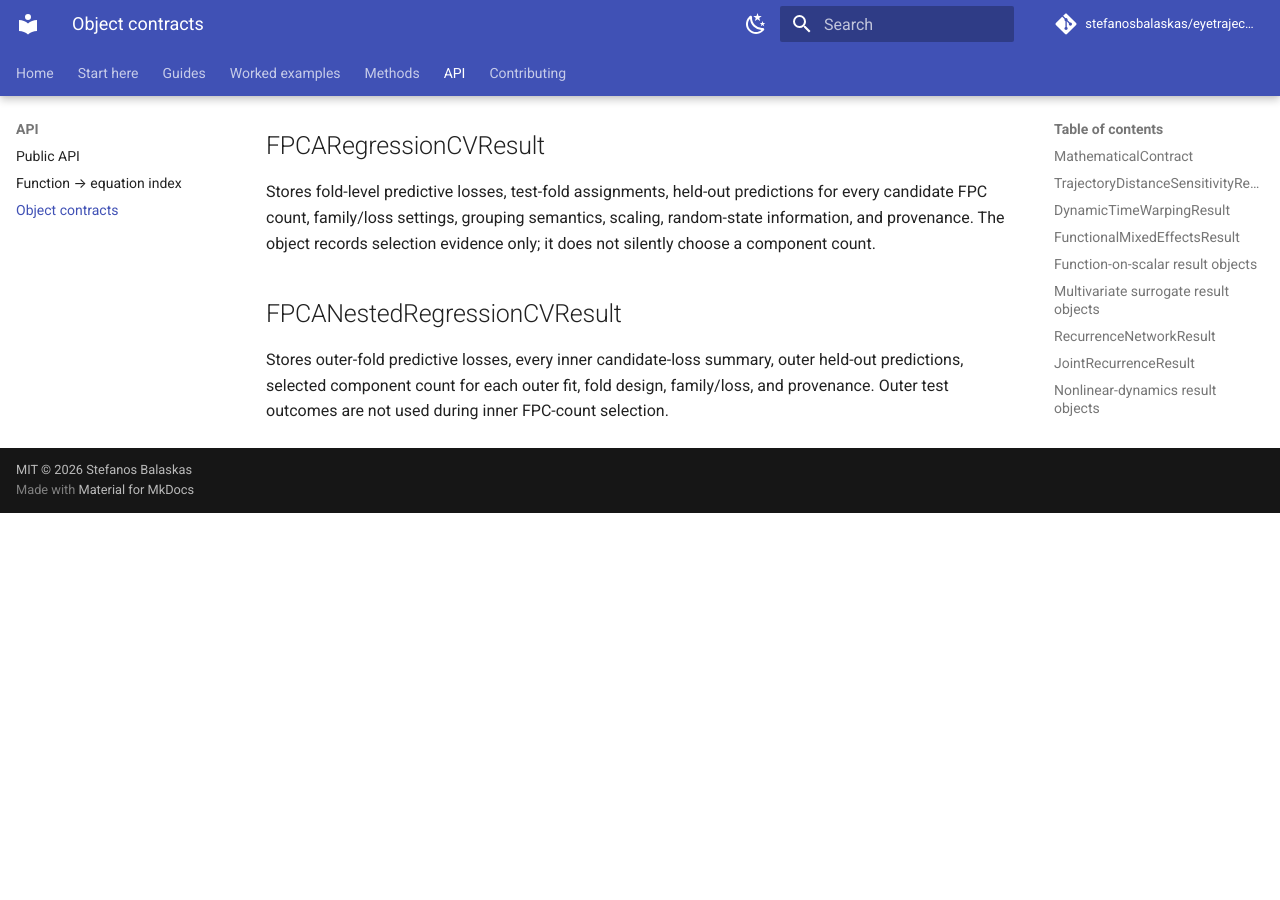
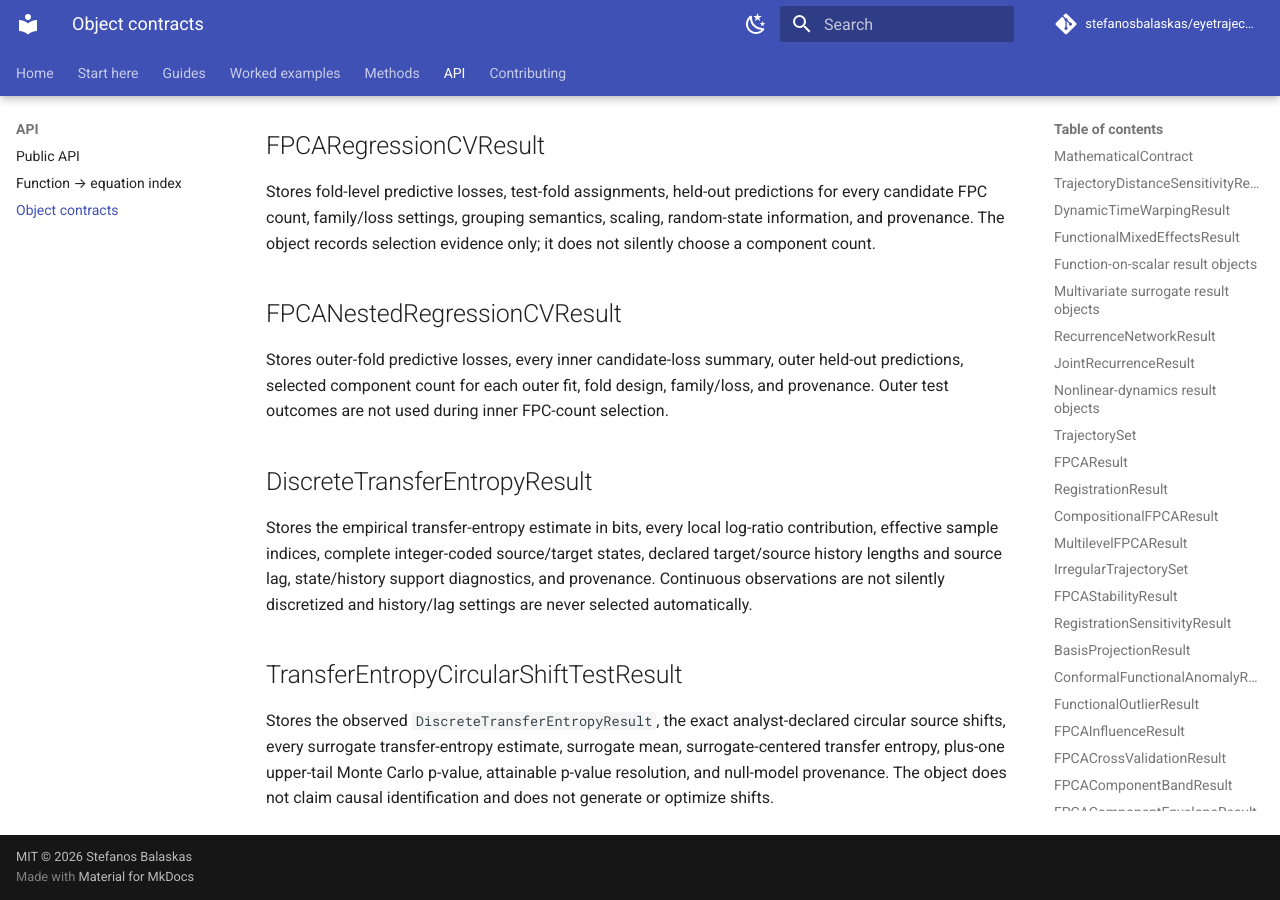
Before and after one commit to stefanosbalaskas/eyetrajectoriespy, an MkDocs documentation site: the page built from docs/reference/objects.md, in a window 1280 px wide and 900 px high, scrolled down 11485 px. Built offline with MkDocs 1.6.1 and Material for MkDocs 9.7.7, drawn with Linux system fonts in a browser that asks for light colours; comment, search, counter and statistics services are not loaded; before the commit the page ends 11998 px from its top, so only the background shows below that.

Commit message:
Document transfer entropy result objects

```diff
--- a/docs/reference/objects.md
+++ b/docs/reference/objects.md
@@ -361,3 +361,19 @@ Stores fold-level predictive losses, test-fold assignments, held-out predictions
 ## FPCANestedRegressionCVResult
 
 Stores outer-fold predictive losses, every inner candidate-loss summary, outer held-out predictions, selected component count for each outer fit, fold design, family/loss, and provenance. Outer test outcomes are not used during inner FPC-count selection.
+
+## DiscreteTransferEntropyResult
+
+Stores the empirical transfer-entropy estimate in bits, every local log-ratio
+contribution, effective sample indices, complete integer-coded source/target
+states, declared target/source history lengths and source lag, state/history
+support diagnostics, and provenance. Continuous observations are not silently
+discretized and history/lag settings are never selected automatically.
+
+## TransferEntropyCircularShiftTestResult
+
+Stores the observed `DiscreteTransferEntropyResult`, the exact analyst-declared
+circular source shifts, every surrogate transfer-entropy estimate, surrogate
+mean, surrogate-centered transfer entropy, plus-one upper-tail Monte Carlo
+p-value, attainable p-value resolution, and null-model provenance. The object
+does not claim causal identification and does not generate or optimize shifts.
```
